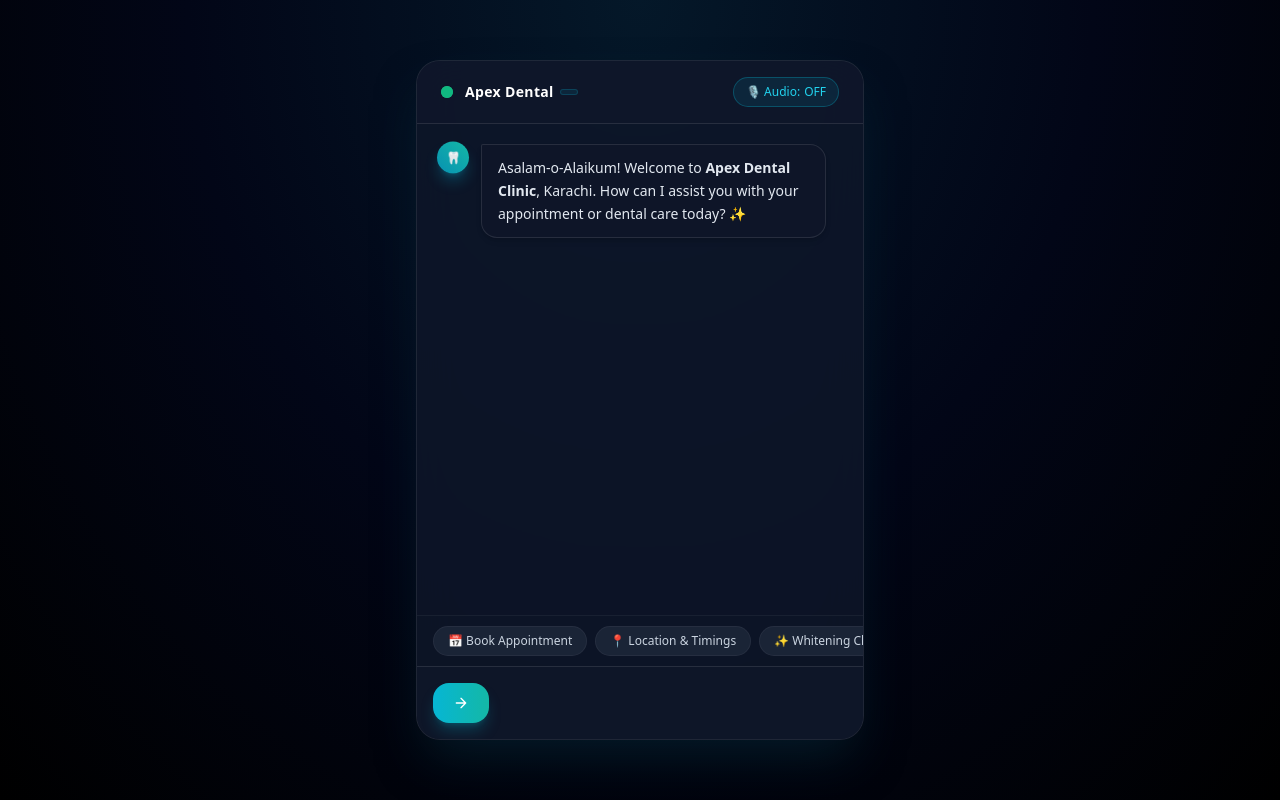
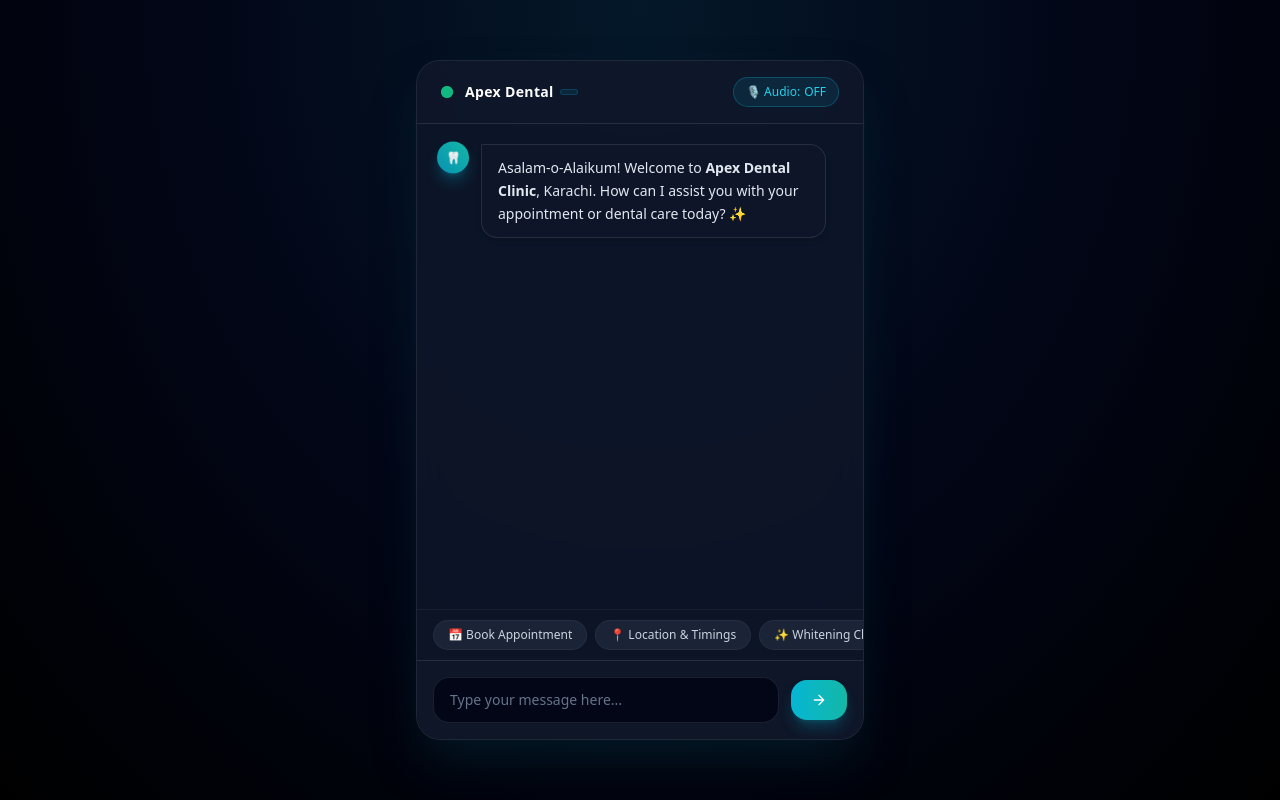
Before and after one commit to asirayan218-hash/apex-dental-assistant, a plain HTML site: page index.html in a window 1280 px wide. Drawn offline with nearby package versions, Linux system fonts and the light colour scheme.

Commit message:
Update index.html

```diff
--- a/index.html
+++ b/index.html
@@ -51,14 +51,14 @@
       <button onclick="sendPreset('✨ Teeth whitening charges')" class="text-xs bg-slate-800/80 hover:bg-cyan-500/20 text-slate-300 hover:text-cyan-300 px-3.5 py-1.5 rounded-full border border-white/5 whitespace-nowrap transition">✨ Whitening Charges</button>
     </div>
 
-    <!-- Input Bar -->
-    <div class="border-t border-white/10 bg-slate-900/80 p-4 pb-16 sm:pb-4 flex gap-3 items-center"
-      <input type="text" id="userInput" placeholder="Type your message here..." class="flex-1 rounded-2xl border border-white/10 bg-slate-950 px-4 py-3 text-sm text-white focus:outline-none focus:border-cyan-400 focus:ring-1 focus:ring-cyan-400 transition placeholder:text-slate-500">
-      <button onclick="sendMessage()" class="rounded-2xl bg-gradient-to-r from-cyan-500 to-teal-500 px-5 py-3 text-sm font-semibold text-white hover:opacity-90 shadow-lg shadow-cyan-500/25 transition active:scale-95 flex items-center justify-center">
+        <!-- Input Bar -->
+    <div class="border-t border-white/10 bg-slate-900/80 p-3 pb-14 sm:p-4 flex gap-2 sm:gap-3 items-center shrink-0">
+      <input type="text" id="userInput" placeholder="Type your message here..." class="min-w-0 flex-1 rounded-2xl border border-white/10 bg-slate-950 px-3.5 py-2.5 sm:px-4 sm:py-3 text-sm text-white focus:outline-none focus:border-cyan-400 focus:ring-1 focus:ring-cyan-400 transition placeholder:text-slate-500">
+      <button onclick="sendMessage()" class="shrink-0 rounded-2xl bg-gradient-to-r from-cyan-500 to-teal-500 px-4 py-2.5 sm:px-5 sm:py-3 text-sm font-semibold text-white hover:opacity-90 shadow-lg shadow-cyan-500/25 transition active:scale-95 flex items-center justify-center">
         <svg class="w-4 h-4 rotate-90" fill="none" stroke="currentColor" stroke-width="2" viewBox="0 0 24 24"><path stroke-linecap="round" stroke-linejoin="round" d="M12 19V5m0 0l-7 7m7-7l7 7"></path></svg>
       </button>
     </div>
-  </div>
+
 
   <script>
     const chatBox = document.getElementById("chatBox");
```
